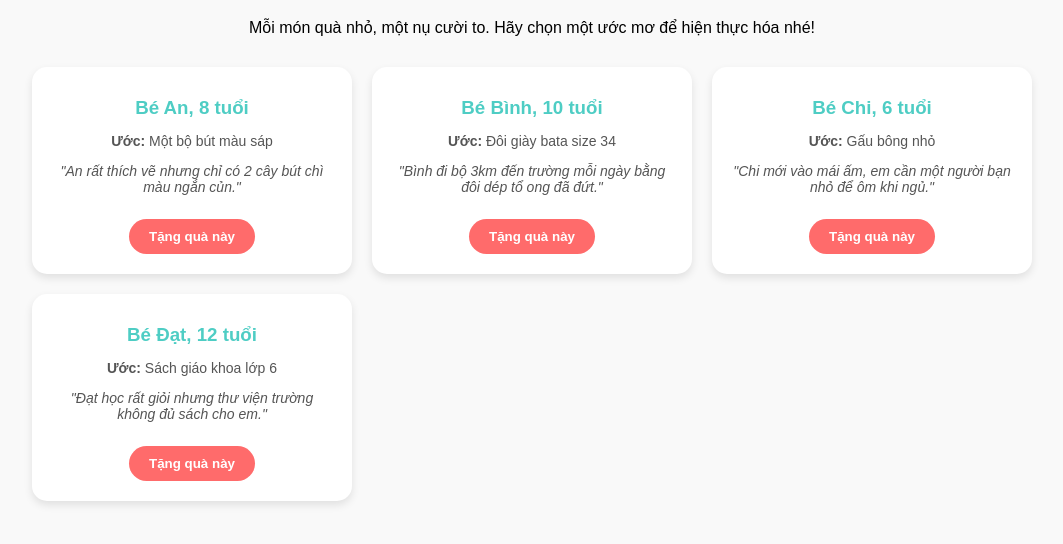
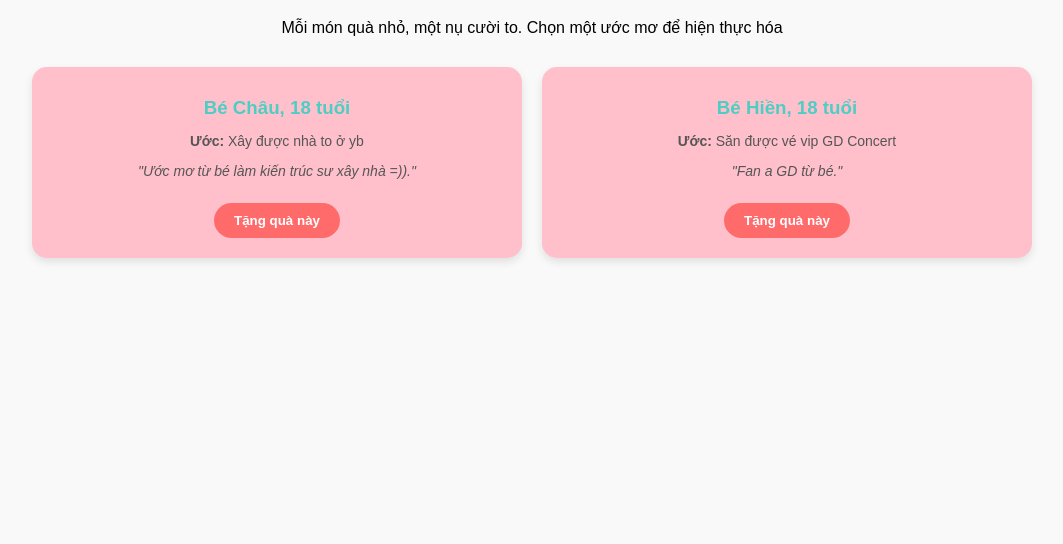
Before and after one commit to tranchiminh2007-dotcom/charity-wish-board, a plain HTML site: page index.html in a window 1280 px wide. Shown: the part 82-626 px from the top of the page, without its empty margins (108-1171 px from the left). Drawn offline with Linux system fonts and the light colour scheme.

Commit message:
Changed Interface

```diff
--- a/index.html
+++ b/index.html
@@ -9,7 +9,7 @@
 <body>
     <header>
         <h1>🌟 Bảng Nguyện Ước Trẻ Thơ 🌟</h1>
-        <p>Mỗi món quà nhỏ, một nụ cười to. Hãy chọn một ước mơ để hiện thực hóa nhé!</p>
+        <p>Mỗi món quà nhỏ, một nụ cười to. Chọn một ước mơ để hiện thực hóa </p>
     </header>
 
     <main id="wish-container" class="grid-container"></main>
--- a/script.js
+++ b/script.js
@@ -1,9 +1,8 @@
 // Dữ liệu giả lập (Sau này có thể lấy từ Google Sheets)
 const wishes = [
-    { name: "Bé An, 8 tuổi", wish: "Một bộ bút màu sáp", story: "An rất thích vẽ nhưng chỉ có 2 cây bút chì màu ngắn củn." },
-    { name: "Bé Bình, 10 tuổi", wish: "Đôi giày bata size 34", story: "Bình đi bộ 3km đến trường mỗi ngày bằng đôi dép tổ ong đã đứt." },
-    { name: "Bé Chi, 6 tuổi", wish: "Gấu bông nhỏ", story: "Chi mới vào mái ấm, em cần một người bạn nhỏ để ôm khi ngủ." },
-    { name: "Bé Đạt, 12 tuổi", wish: "Sách giáo khoa lớp 6", story: "Đạt học rất giỏi nhưng thư viện trường không đủ sách cho em." }
+    { name: "Bé Châu, 18 tuổi", wish: "Xây được nhà to ở yb", story: "Ước mơ từ bé làm kiến trúc sư xây nhà =))." },
+    { name: "Bé Hiền, 18 tuổi", wish: "Săn được vé vip GD Concert", story: "Fan a GD từ bé." },
+
 ];
 
 const container = document.getElementById('wish-container');
--- a/style.css
+++ b/style.css
@@ -20,7 +20,7 @@ h1 { color: #ff6b6b; }
 
 /* Trang trí từng thẻ (Card) */
 .wish-card {
-    background: white;
+    background: pink;
     border-radius: 15px;
     padding: 20px;
     box-shadow: 0 4px 8px rgba(0,0,0,0.1);
```
